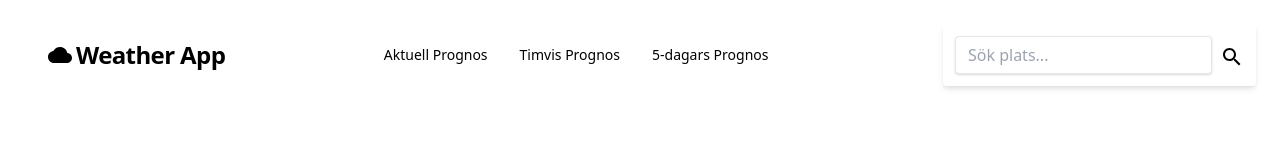
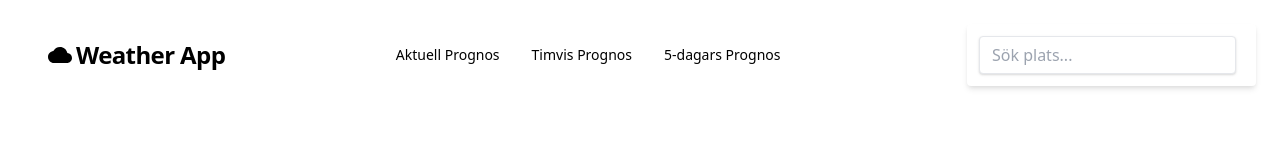
Before and after one commit to chas-academy/u09-react-weather-app-r-eldblad, a React (Create React App) app: page / in a window 1280 px wide. Shown: the top 160 px of the page. Built offline with nearby package versions, Linux system fonts and the light colour scheme; no server answers.

Commit message:
This commit removes the search icon and creates a new FiveDayForecast function component

```diff
--- /dev/null
+++ b/src/components/forecasts/FiveDayForecast.js
@@ -0,0 +1,3 @@
+const FiveDayForecast = () => {};
+
+export default FiveDayForecast;
--- a/src/components/navbar/Search.js
+++ b/src/components/navbar/Search.js
@@ -62,9 +62,6 @@ function Search() {
 					onChange={handleInput}
 					onKeyPress={handleEnterKeyPressed}
 					value={searchTerm}></input>
-				<button type="submit">
-					<SearchIcon />
-				</button>
 			</form>
 		</div>
 	);
```
